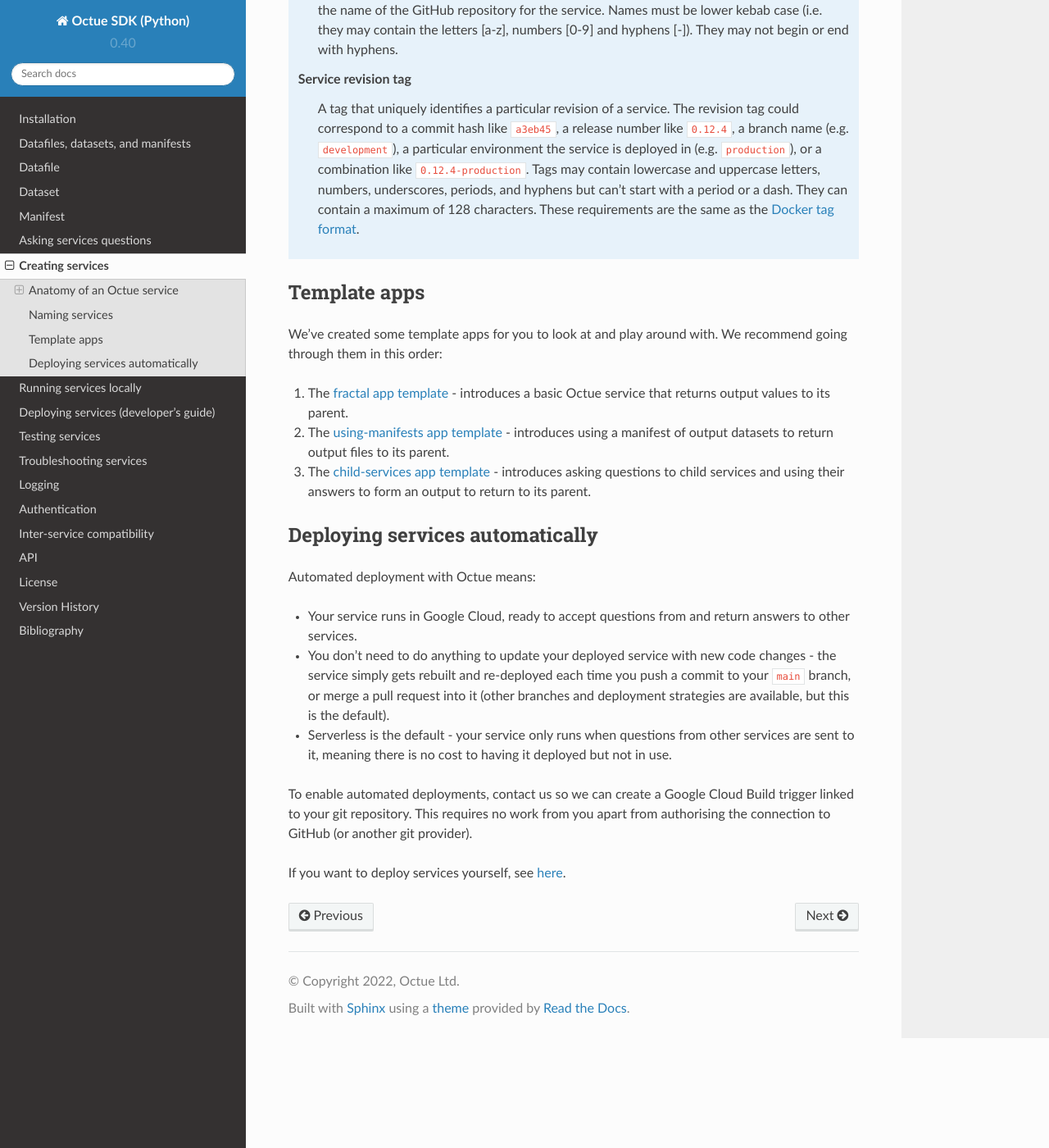
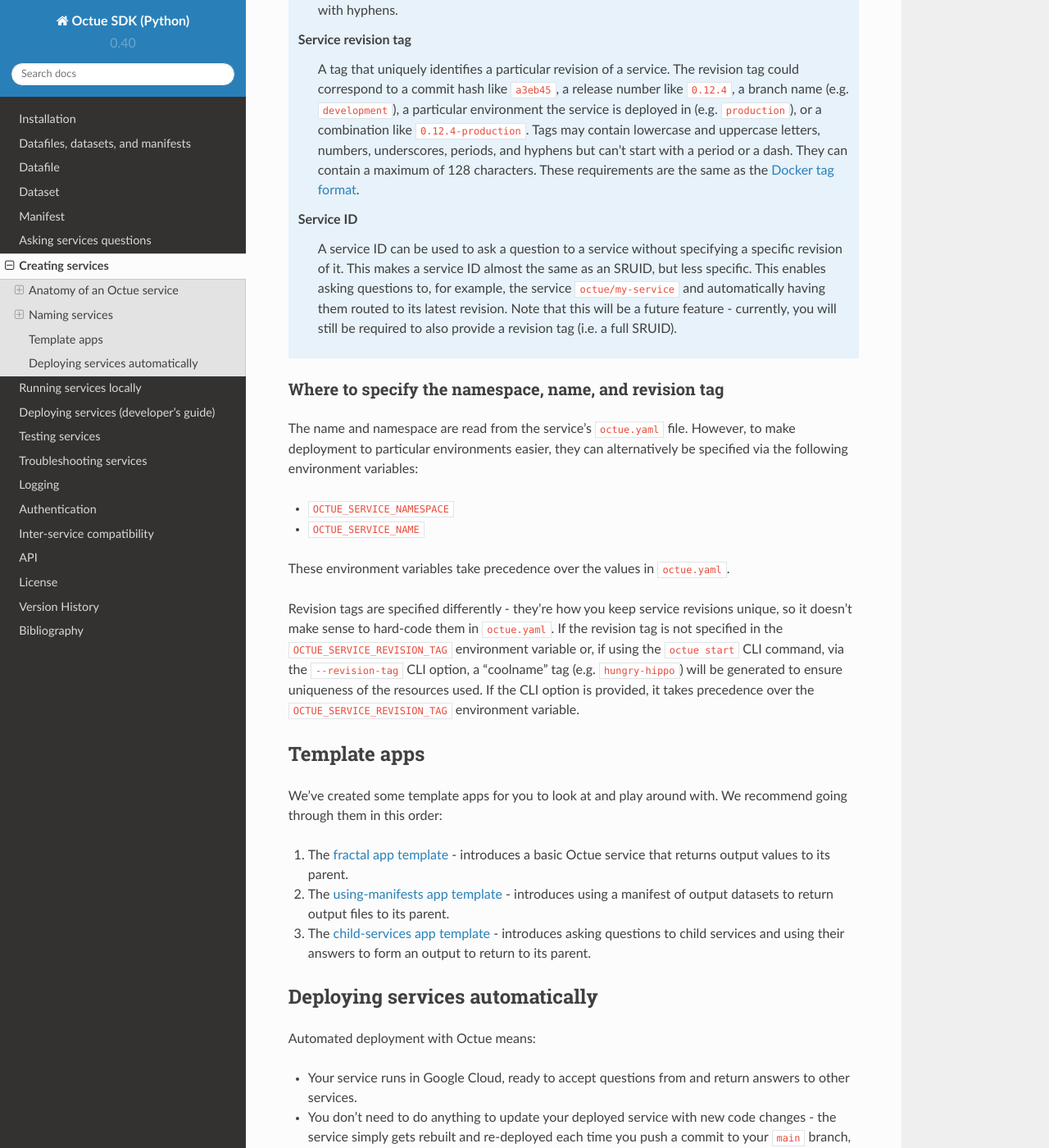
Before and after one commit to octue/octue-sdk-python, a Sphinx documentation site: the page built from docs/source/creating_services.rst, in a window 1280 px wide and 1400 px high, scrolled down 2151 px. Shown: the whole window at 82% size. Built offline with Sphinx 7.4.7 and the Read the Docs theme 2.0.0, drawn with Linux system fonts in a browser that asks for light colours; some of the changed text lies outside the part shown.

Commit message:
DOC: Document how to provide service name components

```diff
--- a/docs/source/creating_services.rst
+++ b/docs/source/creating_services.rst
@@ -114,6 +114,7 @@
         .. code-block:: yaml
 
             services:
+              - namespace: my-organisation
               - name: my-app
 
         It may also need the following key-value pairs:
@@ -216,6 +216,28 @@
         period or a dash. They can contain a maximum of 128 characters. These requirements are the same as the `Docker
         tag format <https://docs.docker.com/engine/reference/commandline/tag/>`_.
 
+    Service ID
+        A service ID can be used to ask a question to a service without specifying a specific revision of it. This makes
+        a service ID almost the same as an SRUID, but less specific. This enables asking questions to, for example, the
+        service ``octue/my-service`` and automatically having them routed to its latest revision. Note that this will
+        be a future feature - currently, you will still be required to also provide a revision tag (i.e. a full SRUID).
+
+Where to specify the namespace, name, and revision tag
+------------------------------------------------------
+The name and namespace are read from the service's ``octue.yaml`` file. However, to make deployment to particular
+environments easier, they can alternatively be specified via the following environment variables:
+
+- ``OCTUE_SERVICE_NAMESPACE``
+- ``OCTUE_SERVICE_NAME``
+
+These environment variables take precedence over the values in ``octue.yaml``.
+
+Revision tags are specified differently - they're how you keep service revisions unique, so it doesn't make sense to
+hard-code them in ``octue.yaml``. If the revision tag is not specified in the ``OCTUE_SERVICE_REVISION_TAG`` environment
+variable or, if using the ``octue start`` CLI command, via the ``--revision-tag`` CLI option, a "coolname" tag (e.g.
+``hungry-hippo``) will be generated to ensure uniqueness of the resources used. If the CLI option is provided, it takes
+precedence over the ``OCTUE_SERVICE_REVISION_TAG`` environment variable.
+
 
 Template apps
 =============
```
Also changed, not shown: other parts of docs/source/creating_services.rst (+0 -1 lines).
